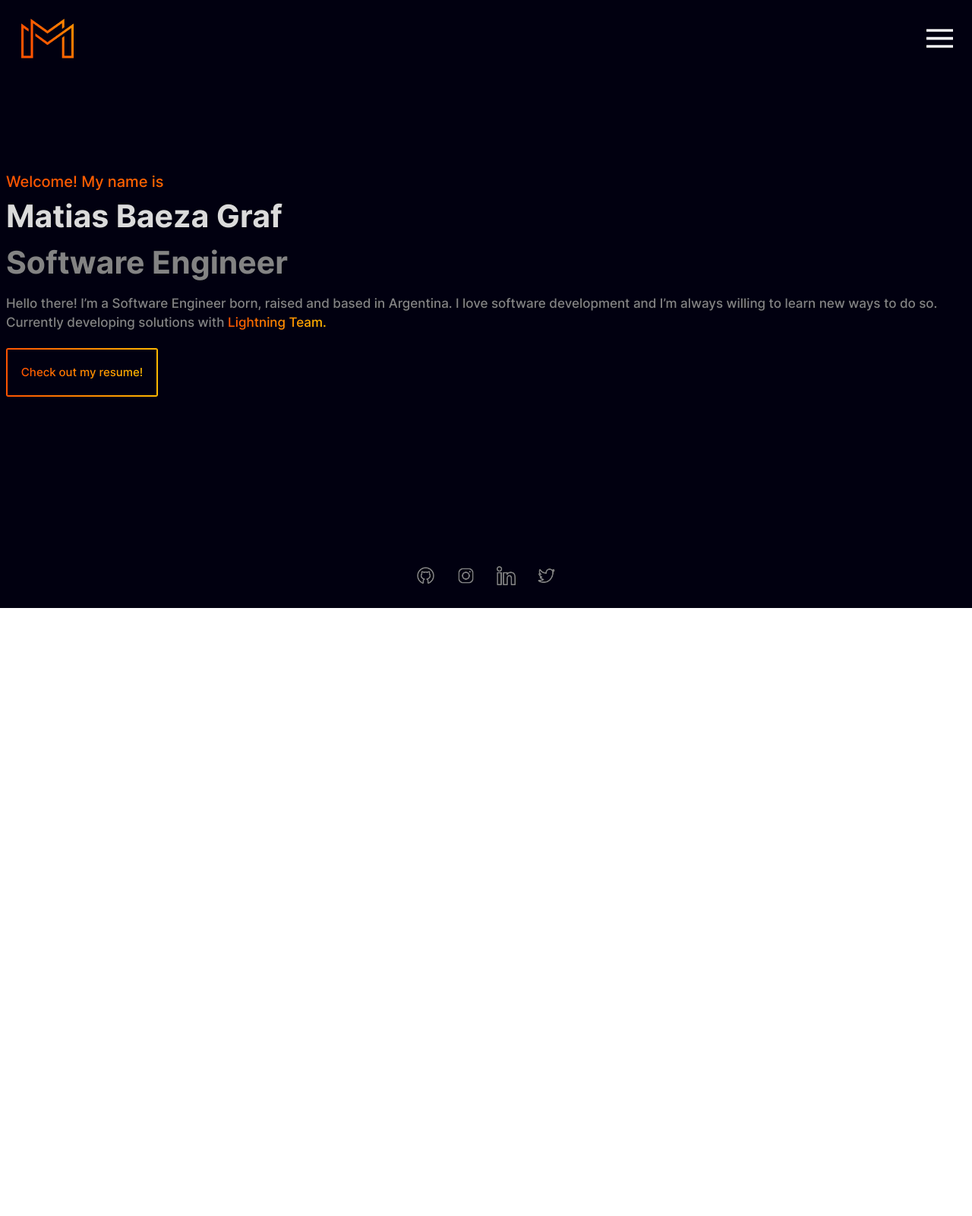
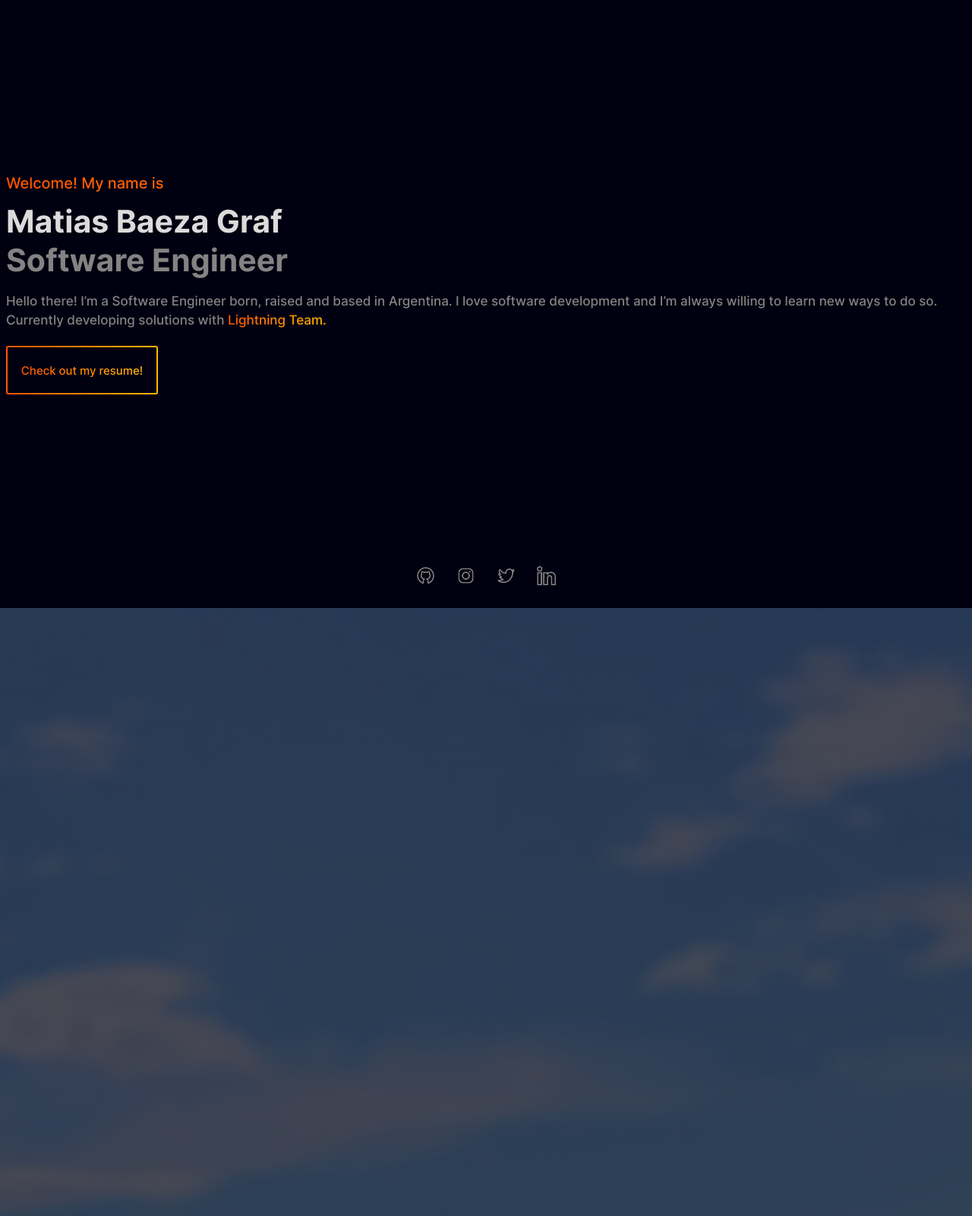
Before and after one commit to MatiasBaezaGraf/personal-site-v2, a Next.js app: page / in a window 1280 px wide. Shown: the whole page at 76% size. Before the commit the page ends 800 px from the top, so only its background shows below. Built offline with nearby package versions, Linux system fonts and the light colour scheme; no server answers; the database is empty.

Commit message:
Added about carousel

```diff
--- /dev/null
+++ b/components/Carousel.tsx
@@ -0,0 +1,21 @@
+import { useState } from "react";
+
+const Carousel = () => {
+	const [currentTranslationInVW, setcurrentTranslationInVW] = useState(0);
+
+	return (
+		<div className="relative h-screen overflow-hidden">
+			<div
+				className={`transform duration-[500ms] flex flex-row w-[300vw] h-full translate-x-[-${currentTranslationInVW}vw]`}
+			>
+				<div className="h-screen w-screen bg-mobile-landscape bg-cover left-0">
+					<div className="h-full w-full bg-[#010010]/70"></div>
+				</div>
+				<div className="h-screen w-screen bg-blue-200 left-full"></div>
+				<div className="h-screen w-screen bg-green-200 left-[200vw]"></div>
+			</div>
+		</div>
+	);
+};
+
+export default Carousel;
--- a/components/Navbar.tsx
+++ b/components/Navbar.tsx
@@ -2,7 +2,7 @@ import Image from "next/image";
 
 const Navbar = () => {
 	return (
-		<nav className="flex flex-row px-[25px] items-center justify-between w-full h-[100px] fixed top-0 z-20">
+		<nav className="flex flex-row px-[25px] items-center justify-between w-full h-[100px] fixed top-0 z-20 bg-transparent backdrop-blur-sm">
 			<Image
 				src="/icons/Logo.png"
 				alt="Logo"
--- a/pages/index.tsx
+++ b/pages/index.tsx
@@ -1,4 +1,5 @@
 import Navbar from "@/components/Navbar";
+import Carousel from "@/components/Carousel";
 import Head from "next/head";
 import Image from "next/image";
 
@@ -41,7 +42,7 @@ const Home = ({ projects }: { projects: Project[] }) => {
 				<meta name="viewport" content="width=device-width, initial-scale=1" />
 				<link rel="icon" href="/favicon.ico" />
 			</Head>
-			<Navbar />
+			{/* <Navbar /> */}
 			<main className="bg-[#010010]">
 				{/* ------------------------------------------------------------- Home ------------------------------------------------------------- */}
 				<div className="h-screen flex flex-col justify-center px-[8px]">
@@ -50,7 +51,7 @@ const Home = ({ projects }: { projects: Project[] }) => {
 					<h4 className="font-primary-medium text-[20px] text-gradient">
 						Welcome! My name is
 					</h4>
-					<h1 className="font-primary-bold text-[#DBDBDB] text-[41px]">
+					<h1 className="font-primary-bold leading-none text-[#DBDBDB] text-[41px] mt-[15px]">
 						Matias Baeza Graf
 					</h1>
 					<h1 className="font-primary-bold text-[#838383] text-[41px]">
@@ -85,14 +86,14 @@ const Home = ({ projects }: { projects: Project[] }) => {
 							className="object-contain [h-25px] w-[25px] mx-[14px]"
 						/>
 						<Image
-							src="/icons/LinkedInIcon.png"
+							src="/icons/TwitterIcon.png"
 							alt="Logo"
 							width={25}
 							height={25}
 							className="object-contain [h-25px] w-[25px] mx-[14px]"
 						/>
 						<Image
-							src="/icons/TwitterIcon.png"
+							src="/icons/LinkedInIcon.png"
 							alt="Logo"
 							width={25}
 							height={25}
@@ -100,6 +101,9 @@ const Home = ({ projects }: { projects: Project[] }) => {
 						/>
 					</div>
 				</div>
+				{/* ------------------------------------------------------------- About ------------------------------------------------------------- */}
+
+				<Carousel />
 			</main>
 		</>
 	);
--- a/tailwind.config.js
+++ b/tailwind.config.js
@@ -16,6 +16,7 @@ module.exports = {
 			},
 			backgroundImage: {
 				"main-gradient": `linear-gradient(90deg, #FF5400, #FFB800)`,
+				"mobile-landscape": "url('../public/images/MobileLandscape.jpg')",
 			},
 		},
 	},
```
Also changed, not shown: public/images/MobileLandscape.jpg (added).
